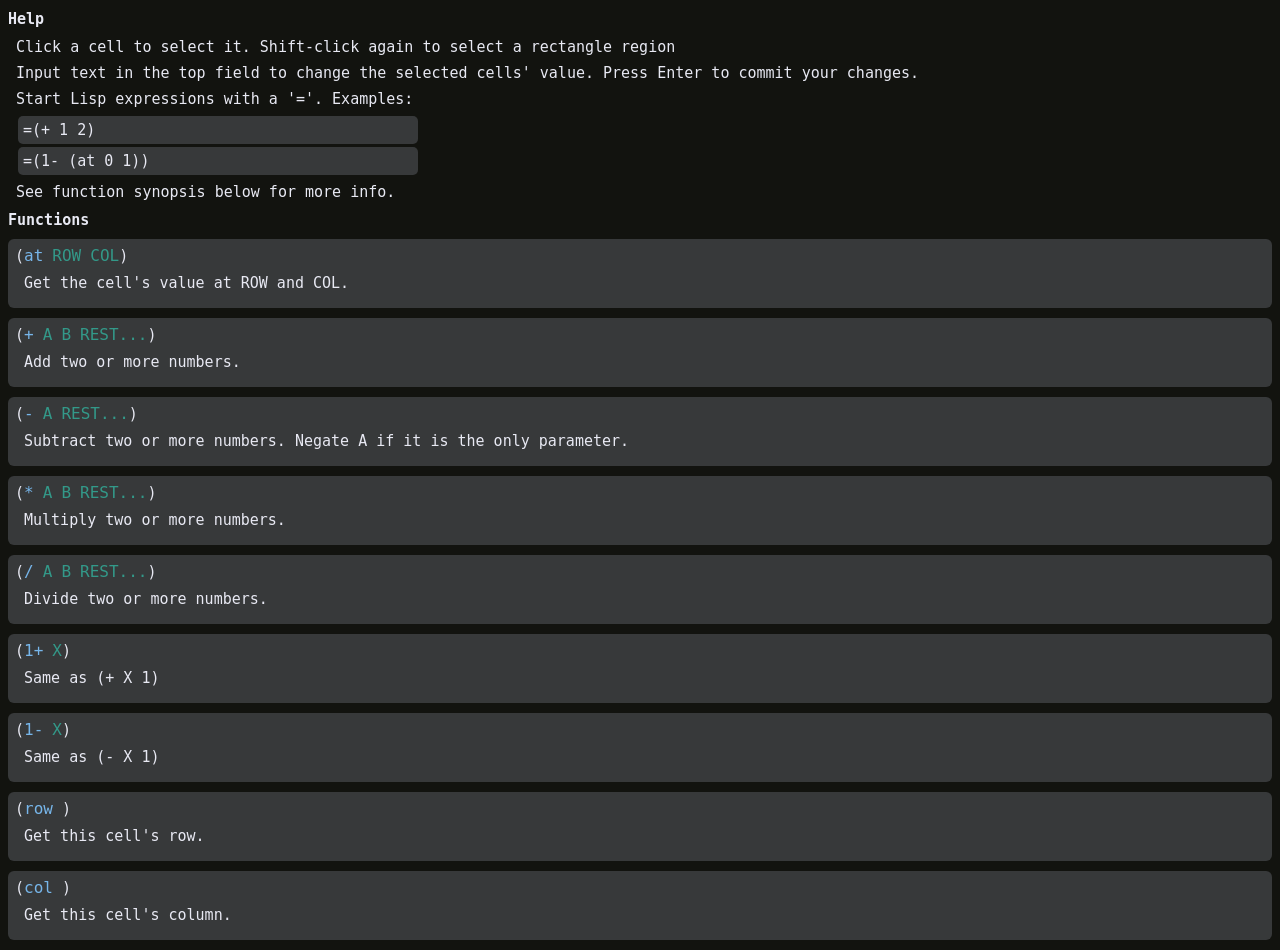
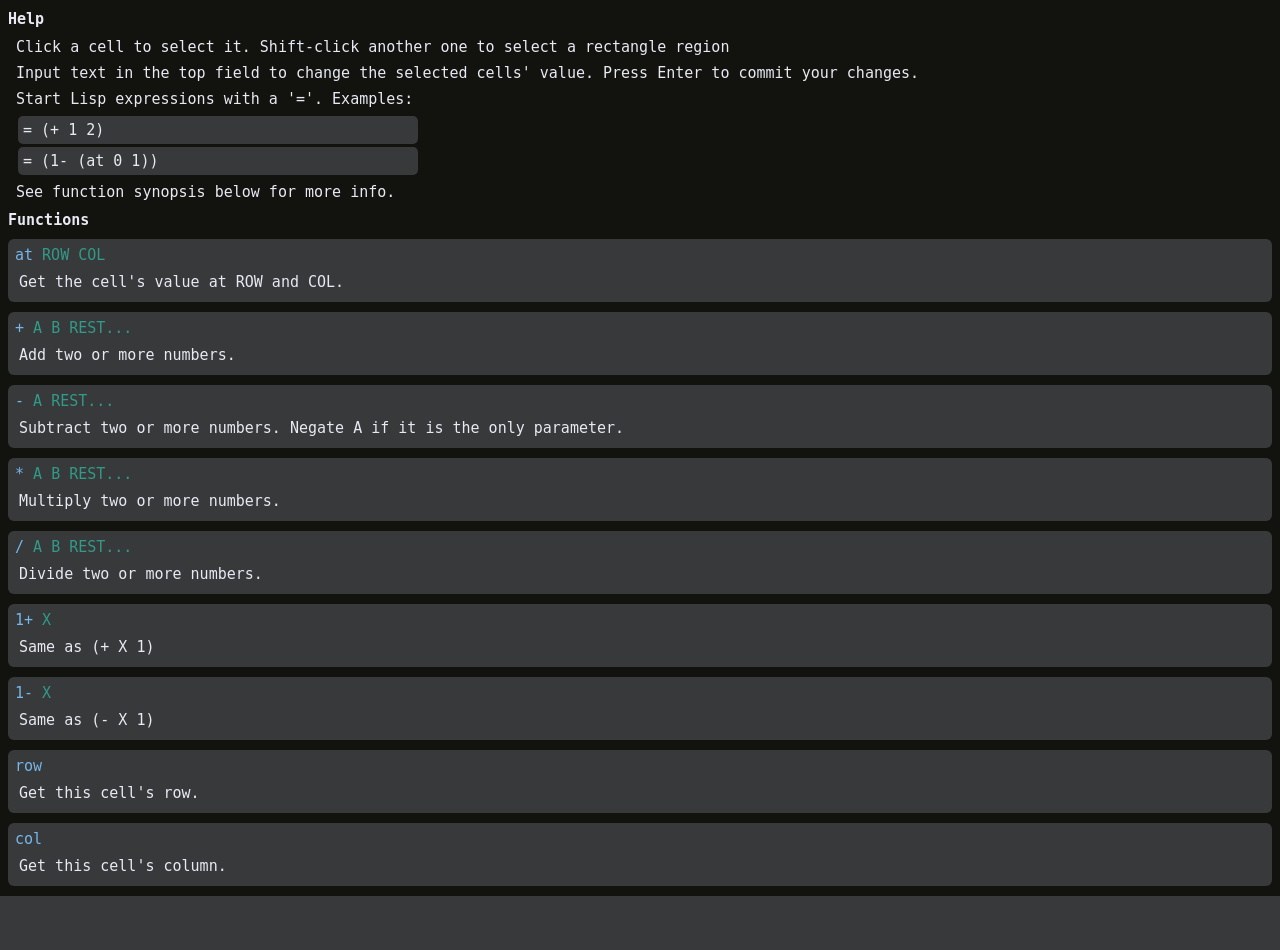
Before and after one commit to nonk123/coop_excel, a Django app: page /doc/ in a window 1280 px wide. After the commit the page ends 896 px from the top, so only its background shows below. Run offline with Django 3.2, Linux system fonts and the light colour scheme.

Commit message:
More UI rework

```diff
--- a/coop_excel/static/coop_excel/styles.css
+++ b/coop_excel/static/coop_excel/styles.css
@@ -1,8 +1,5 @@
-body, * {
+* {
     background: #12130F;
-}
-
-* {
     color: #E8E9F3;
     font-size: 15px;
     font-family: monospace;
@@ -13,7 +10,7 @@ p {
     margin: 8px;
 }
 
-div, span, .doc {
+div, span, input, .doc {
     background: #37393A;
 }
 
@@ -24,12 +21,12 @@ div, span, .doc {
 }
 
 .doc {
-    padding: 1px;
+    margin: 0px;
+    padding: 4px;
 }
 
-.fname, .arg {
+.fname {
     color: #77B6EA;
-    font-size: 16px;
 }
 
 .arg {
@@ -53,23 +50,29 @@ div, span, .doc {
 }
 
 input {
+    border: 2px solid #12130F;
     font-family: monospace;
     border: none;
 }
 
 #excel, td {
-    border: 2px solid #37393A;
     border-collapse: collapse;
 }
 
 #toolbar {
+    background: #12130F;
     width: 100vw;
-    height: 24px;
+    height: 30px;
+    padding: 3px;
     position: fixed;
 }
 
+#need-help {
+    text-align: center;
+}
+
 #input {
-    width: 100%;
+    width: calc(100% - 120px);
     height: 100%;
     border: 2px solid #37393A;
     border-radius: 4px;
--- a/coop_excel/templates/coop_excel/doc.html
+++ b/coop_excel/templates/coop_excel/doc.html
@@ -3,18 +3,18 @@
     {% load static %}
     <head>
         <link rel="stylesheet" href="{% static "coop_excel/styles.css" %}">
-        <title>Function documentation</title>
+        <title>Help</title>
     </head>
     <body>
         {% if show_help %}
         <h1>Help</h1>
-        <p>Click a cell to select it. Shift-click again to select a rectangle
-            region</p>
+        <p>Click a cell to select it. Shift-click another one to select a
+            rectangle region</p>
         <p>Input text in the top field to change the selected cells' value.
             Press Enter to commit your changes.</p>
         <p>Start Lisp expressions with a '='. Examples:</p>
-        <div class="code">=(+ 1 2)</div>
-        <div class="code">=(1- (at 0 1))</div>
+        <div class="code">= (+ 1 2)</div>
+        <div class="code">= (1- (at 0 1))</div>
         <p>See function synopsis below for more info.</p>
         <h1>Functions</h1>
         {% endif %}
@@ -24,9 +24,12 @@
         {% else %}
         <div class="help">
             <div class="decl">
-                (<span class="fname">{{ info.name }}</span>
+                <span class="fname">{{ info.name }}</span>
                 {% for arg in info.args %}
-                <span class="arg">{{ arg|upper }}{% if arg == "rest" %}...{% endif %}</span>{% endfor %})
+                <span class="arg">
+                    {{ arg|upper }}{% if arg == "rest" %}...{% endif %}
+                </span>
+                {% endfor %}
             </div>
             <p class="doc">
                 {% if info.doc %}
```
Also changed, not shown: coop_excel/templates/coop_excel/index.html (+4 -8 lines).
